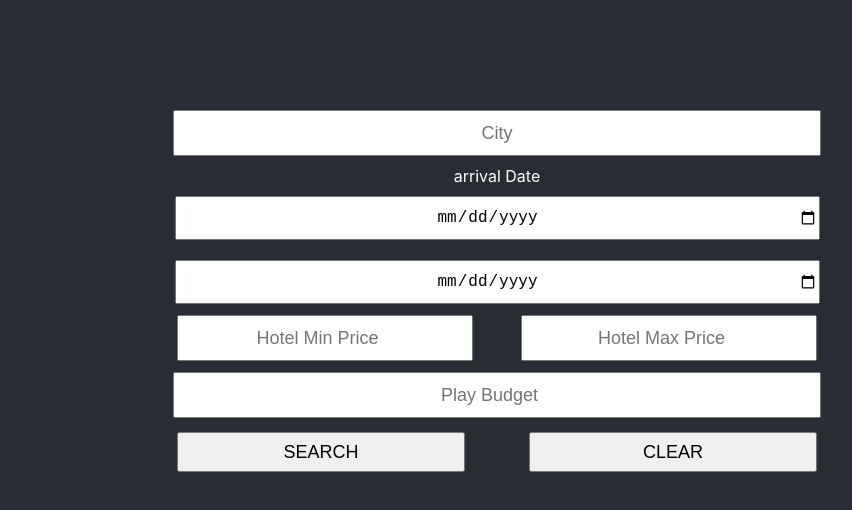
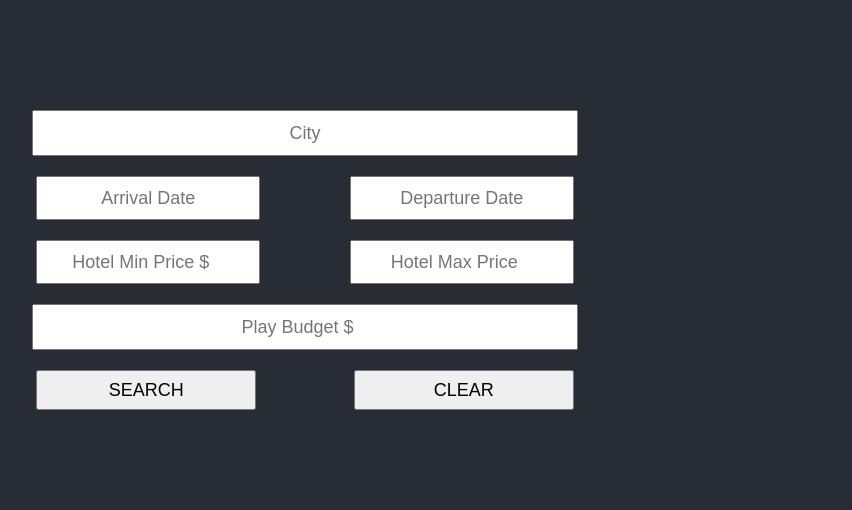
Before and after one commit to cc-project-hangout/project-hangout, a React (Create React App) app: page / in a window 1280 px wide. Shown: the top 510 px of the page, without its empty margins (143-995 px from the left). Built offline with nearby package versions, Linux system fonts and the light colour scheme.

Commit message:
test merge

```diff
--- a/src/App.css
+++ b/src/App.css
@@ -6,13 +6,14 @@ body,
   height: 100%;
   margin: 0;
   padding: 0;
+  background-color: #282c34;
 }
 .App {
   display: flex;
+  width: 70%;
   flex-flow: row;
   justify-content: center;
   align-content: center;
-  background-color: #282c34;
 }
 
 /* .App-logo {
@@ -32,26 +33,34 @@ body,
 }
 
 .user-input > input {
+  min-width: 500px;
   margin: 10px 0;
   font-size: large;
   flex: 0 0 5vh;
-  width: 50%;
+  width: 60%;
 }
 
 .two-column-div {
-  width: 50%;
-  flex: 0 0 6vh;
+  min-width: 500px;
+  width: 60%;
+  flex: 0 0 5vh;
+  margin: 10px 0;
   display: flex;
   flex-flow: row;
   flex-wrap: nowrap;
   align-items: center;
   justify-content: space-between;
+  padding: 0;
 }
 
+.date-pick,
 .form-button,
 .hotel-price {
+  padding: 0;
+  margin: 0;
   font-size: large;
-  flex: 0 0 45%;
+  flex: 0 0 40%;
+  min-width: 220px;
   height: 5vh;
 }
 
--- a/src/App.js
+++ b/src/App.js
@@ -9,11 +9,15 @@ export default class App extends React.Component {
       allCityOptions: [],
       selections: {
         cityName: "",
-        arrivalDate: "",
-        departureDate: "",
+        arriveDate: "",
+        departDate: "",
         minPrice: 0,
         maxPrice: 0,
         budget: 0
+      },
+      datepicker: {
+        arriveDate: "text",
+        departDate: "text",
       }
     };
   }
@@ -21,6 +25,7 @@ export default class App extends React.Component {
   handleSeachClicked = (e) => {
     e.preventDefault();
     //add input validation
+    if (this.state.selections)
 
     console.log("started search");
     this.setState({filtered: true})
@@ -32,20 +37,85 @@ export default class App extends React.Component {
     this.setState({filtered: false});
   }
 
+  handleDateField(e) {
+    let newType = "text";
+    if (e.target.type === "text") {
+      newType = "date";
+    }
+    if (e.target.id === "arriveDate") {
+      this.setState({ datepicker: {arriveDate: newType}})
+    } else if (e.target.id === "departDate") {
+      this.setState({ datepicker: {departDate: newType}})
+    }
+  }
+
+  setCity = (e) => {
+    this.setState({ selections: {...this.state.selections, cityName: e.target.value}});
+  }
+  setArrival = (e) => {
+    this.setState({ selections: {...this.state.selections, arriveDate: e.target.value}});
+  }
+  setDeparture = (e) => {
+    this.setState({ selections: {...this.state.selections, departDate: e.target.value}});
+  }
+  setHotelMin = (e) => {
+    this.setState({ selections: {...this.state.selections, minPrice: e.target.value}});
+  }
+  setHotelMax = (e) => {
+    this.setState({ selections: {...this.state.selections, maxPrice: e.target.value}});
+  }
+  setBudget = (e) => {
+    this.setState({ selections: {...this.state.selections, budget: e.target.value}});
+  }
+
+
   render() {
     return (
       <div className="App">
         { !this.state.filtered ? (
           <form className="user-input" value="">
-            <input type="text" placeholder="City"></input>
-            <label for="startDate">arrival Date</label>
-            <input id="startDate" type="date"></input>
-            <input type="date" placeholder="Departure Date"></input>
+            <input id="cityName" type="text" placeholder="City" onChange={this.setCity}></input>
             <div className="two-column-div">
-              <input type="number" className="hotel-price" pattern="[0-9]*" min="0" max="9999" placeholder="Hotel Min Price"></input>
-              <input type="number" className="hotel-price" pattern="[0-9]*" min="0" max="9999" placeholder="Hotel Max Price"></input>
+              <input
+                id="arriveDate"
+                type={this.state.datepicker.arriveDate}
+                onFocus={(e) => {this.handleDateField(e)}}
+                onBlur={(e) => {this.handleDateField(e)}}
+                onChange={this.setArrival}
+                className="date-pick"
+                placeholder="Arrival Date"
+              ></input>
+              <input
+                id="departDate"
+                type={this.state.datepicker.departDate}
+                onFocus={(e) => {this.handleDateField(e)}}
+                onBlur={(e) => {this.handleDateField(e)}}
+                onChange={this.setDeparture}
+                className="date-pick"
+                placeholder="Departure Date"
+              ></input>
             </div>
-            <input type="number" pattern="[0-9]*" min="0" max="9999" placeholder="Play Budget"></input>
+            <div className="two-column-div">
+              <input
+                type="number"
+                className="hotel-price"
+                pattern="[0-9]*"
+                min="0"
+                max="9999"
+                placeholder="Hotel Min Price $"
+                onChange={this.setHotelMin}
+              ></input>
+              <input
+                type="number"
+                className="hotel-price"
+                pattern="[0-9]*"
+                min="0"
+                max="9999"
+                placeholder="Hotel Max Price"
+                onChange={this.setHotelMax}
+              ></input>
+            </div>
+            <input type="number" pattern="[0-9]*" min="0" max="9999" placeholder="Play Budget $" onChange={this.setBudget}></input>
 
             <div className="two-column-div">
               <button className="form-button" onClick={(e) => {this.handleSeachClicked(e)}}> SEARCH </button>
@@ -55,10 +125,7 @@ export default class App extends React.Component {
         ) : (
           <form className="user-input" value="">
             <button className="goHome" onClick={(e) => {this.handleBackOrCancel(e)}}> GO BACK TO SEARCH </button>
-            <p>
-              <Events />
-            </p>
-
+            <Events />
           </form>
 
         ) }
```
